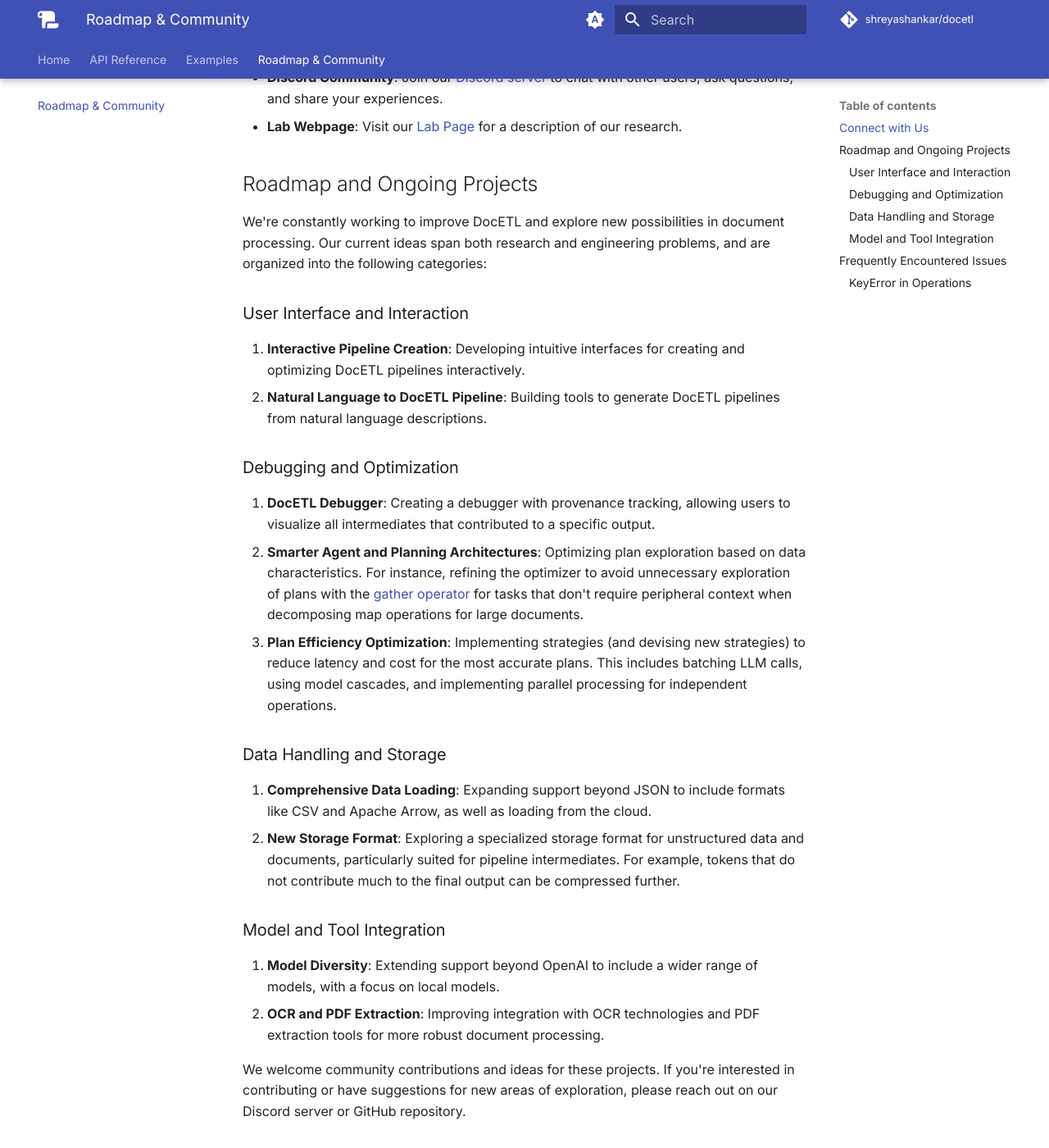
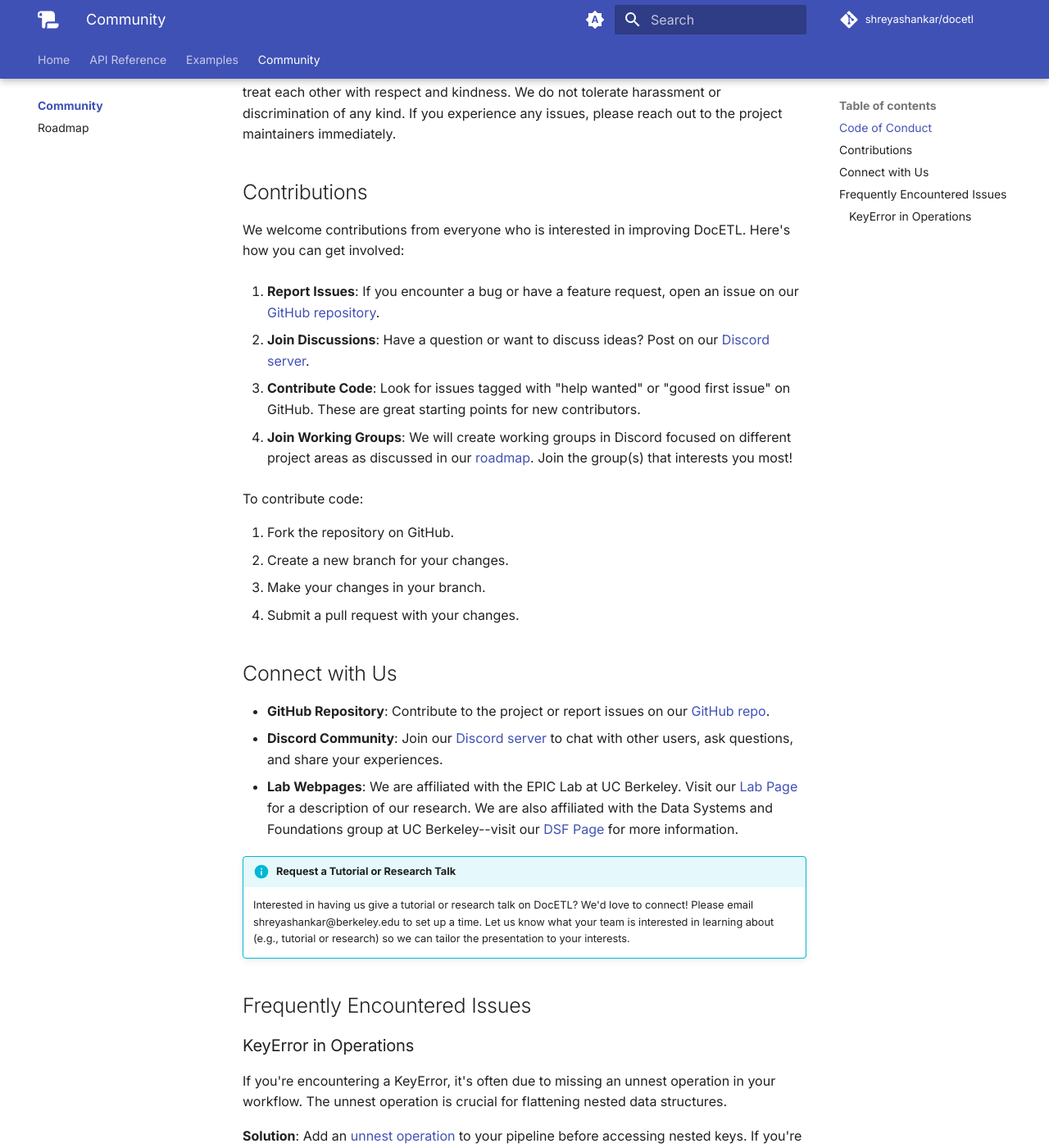
Before and after one commit to ucbepic/docetl, an MkDocs documentation site: the page built from docs/community/index.md, in a window 1280 px wide and 1400 px high, scrolled down 321 px. Shown: the whole window at 82% size. Built offline with MkDocs 1.6.1 and Material for MkDocs 9.7.7, drawn with Linux system fonts in a browser that asks for light colours; comment, search, counter and statistics services are not loaded; some of the changed text lies outside the part shown.

Commit message:
Update docs

```diff
--- a/docs/community.md
+++ /dev/null
@@ -1,44 +0,0 @@
-# Community
-
-Welcome to the DocETL community! We're excited to have you join us in exploring and improving document extraction and transformation workflows.
-
-## Connect with Us
-
-- **GitHub Repository**: Contribute to the project or report issues on our [GitHub repo](https://github.com/shreyashankar/docetl).
-- **Discord Community**: Join our [Discord server](https://discord.gg/docetl) to chat with other users, ask questions, and share your experiences.
-- **Lab Webpage**: Visit our [Lab Page](https://epic.berkeley.edu) for a description of our research.
-
-## Roadmap and Ongoing Projects
-
-We're constantly working to improve DocETL and explore new possibilities in document processing. Our current ideas span both research and engineering problems, and are organized into the following categories:
-
-### User Interface and Interaction
-
-1. **Interactive Pipeline Creation**: Developing intuitive interfaces for creating and optimizing DocETL pipelines interactively.
-2. **Natural Language to DocETL Pipeline**: Building tools to generate DocETL pipelines from natural language descriptions.
-
-### Debugging and Optimization
-
-3. **DocETL Debugger**: Creating a debugger with provenance tracking, allowing users to visualize all intermediates that contributed to a specific output.
-4. **Smarter Agent and Planning Architectures**: Optimizing plan exploration based on data characteristics. For instance, refining the optimizer to avoid unnecessary exploration of plans with the [gather operator](operators/gather.md) for tasks that don't require peripheral context when decomposing map operations for large documents.
-5. **Plan Efficiency Optimization**: Implementing strategies (and devising new strategies) to reduce latency and cost for the most accurate plans. This includes batching LLM calls, using model cascades, and implementing parallel processing for independent operations.
-
-### Data Handling and Storage
-
-6. **Comprehensive Data Loading**: Expanding support beyond JSON to include formats like CSV and Apache Arrow, as well as loading from the cloud.
-7. **New Storage Format**: Exploring a specialized storage format for unstructured data and documents, particularly suited for pipeline intermediates. For example, tokens that do not contribute much to the final output can be compressed further.
-
-### Model and Tool Integration
-
-8. **Model Diversity**: Extending support beyond OpenAI to include a wider range of models, with a focus on local models.
-9. **OCR and PDF Extraction**: Improving integration with OCR technologies and PDF extraction tools for more robust document processing.
-
-We welcome community contributions and ideas for these projects. If you're interested in contributing or have suggestions for new areas of exploration, please reach out on our Discord server or GitHub repository.
-
-## Frequently Encountered Issues
-
-### KeyError in Operations
-
-If you're encountering a KeyError, it's often due to missing an unnest operation in your workflow. The unnest operation is crucial for flattening nested data structures.
-
-**Solution**: Add an [unnest operation](operators/unnest.md) to your pipeline before accessing nested keys.
--- /dev/null
+++ b/docs/community/index.md
@@ -0,0 +1,44 @@
+# Community
+
+Welcome to the DocETL community! We're excited to have you join us in exploring and improving document extraction and transformation workflows. We are committed to fostering an inclusive community for all people, regardless of technical background.
+
+## Code of Conduct
+
+While we don't have a formal code of conduct page, we expect all community members to treat each other with respect and kindness. We do not tolerate harassment or discrimination of any kind. If you experience any issues, please reach out to the project maintainers immediately.
+
+## Contributions
+
+We welcome contributions from everyone who is interested in improving DocETL. Here's how you can get involved:
+
+1. **Report Issues**: If you encounter a bug or have a feature request, open an issue on our [GitHub repository](https://github.com/shreyashankar/docetl/issues).
+
+2. **Join Discussions**: Have a question or want to discuss ideas? Post on our [Discord server](https://discord.gg/docetl).
+
+3. **Contribute Code**: Look for issues tagged with "help wanted" or "good first issue" on GitHub. These are great starting points for new contributors.
+
+4. **Join Working Groups**: We will create working groups in Discord focused on different project areas as discussed in our [roadmap](roadmap.md). Join the group(s) that interests you most!
+
+To contribute code:
+
+1. Fork the repository on GitHub.
+2. Create a new branch for your changes.
+3. Make your changes in your branch.
+4. Submit a pull request with your changes.
+
+## Connect with Us
+
+- **GitHub Repository**: Contribute to the project or report issues on our [GitHub repo](https://github.com/shreyashankar/docetl).
+- **Discord Community**: Join our [Discord server](https://discord.gg/docetl) to chat with other users, ask questions, and share your experiences.
+- **Lab Webpages**: We are affiliated with the EPIC Lab at UC Berkeley. Visit our [Lab Page](https://epic.berkeley.edu) for a description of our research. We are also affiliated with the Data Systems and Foundations group at UC Berkeley--visit our [DSF Page](https://dsf.berkeley.edu) for more information.
+
+!!! info "Request a Tutorial or Research Talk"
+
+    Interested in having us give a tutorial or research talk on DocETL? We'd love to connect! Please email shreyashankar@berkeley.edu to set up a time. Let us know what your team is interested in learning about (e.g., tutorial or research) so we can tailor the presentation to your interests.
+
+## Frequently Encountered Issues
+
+### KeyError in Operations
+
+If you're encountering a KeyError, it's often due to missing an unnest operation in your workflow. The unnest operation is crucial for flattening nested data structures.
+
+**Solution**: Add an [unnest operation](../operators/unnest.md) to your pipeline before accessing nested keys. If you're still having trouble, don't hesitate to open an issue on GitHub or ask for help on our Discord server.
--- a/mkdocs.yml
+++ b/mkdocs.yml
@@ -50,7 +50,9 @@
       - Mining Product Reviews for Polarizing Features: examples/mining-product-reviews.md
       # - Annotating Legal Documents: examples/annotating-legal-documents.md
       # - Characterizing Troll Behavior on Wikipedia: examples/characterizing-troll-behavior.md
-  - Roadmap & Community: community.md
+  - Community:
+      - Community: community/index.md
+      - Roadmap: community/roadmap.md
 
 theme:
   name: material
```
Also changed, not shown: docs/community/roadmap.md (added, +43 -0 lines), docs/index.md (+13 -7 lines).
